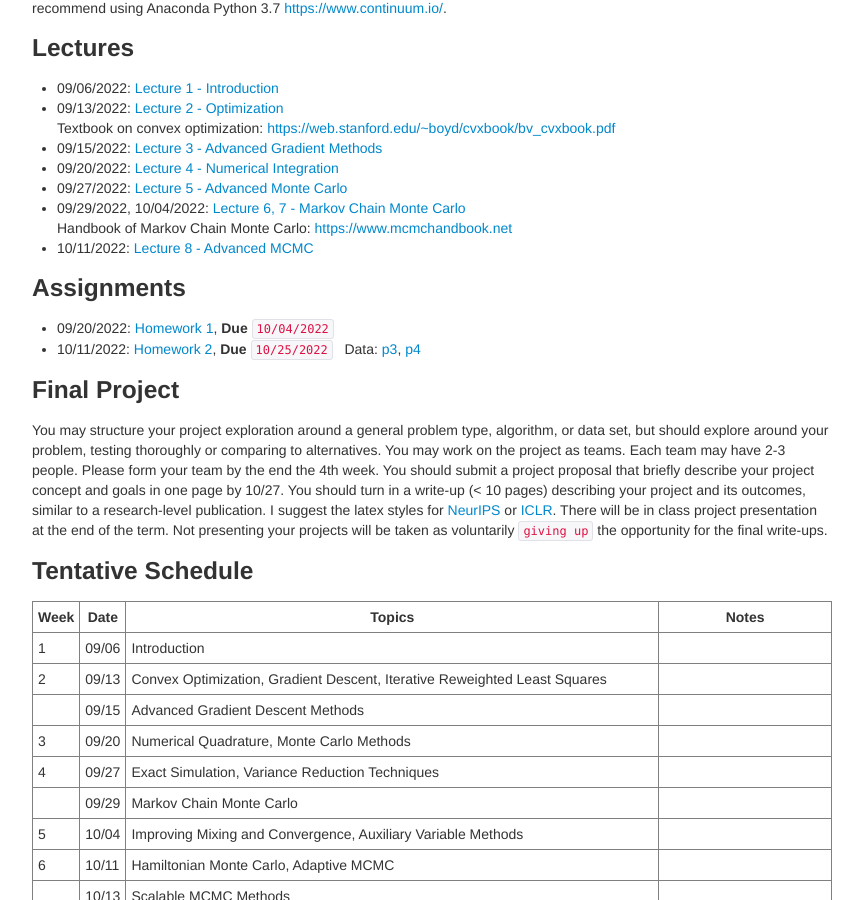
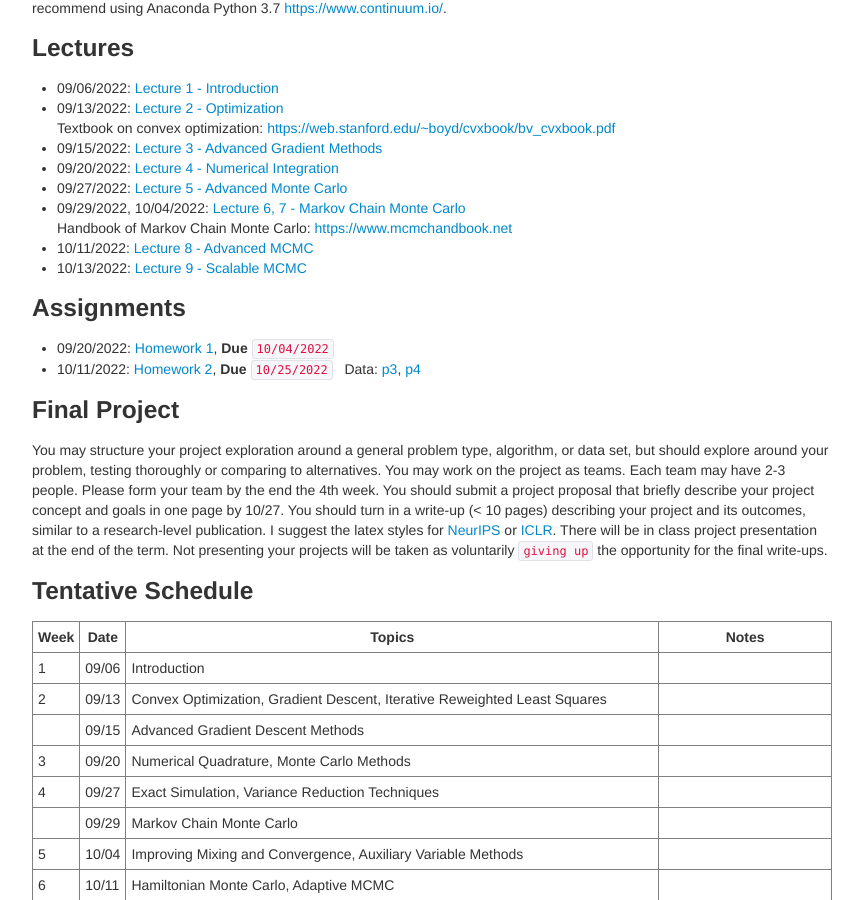
Before and after one commit to zcrabbit/zcrabbit.github.io, a Jekyll site: the page built from courses/smcm-f22.md, in a window 1280 px wide and 900 px high, scrolled down 1065 px. Shown: the whole window, without its empty margins (208-1071 px from the left). Built offline with Jekyll 4.4.1, drawn with Linux system fonts in a browser that asks for light colours.

Commit message:
lecture 9 out

```diff
--- a/courses/smcm-f22.md
+++ b/courses/smcm-f22.md
@@ -46,6 +46,7 @@
 - 09/29/2022, 10/04/2022: [Lecture 6, 7 - Markov Chain Monte Carlo]({{sites.baseurl}}/static/slides/smcm_fall22/lec0607.pdf)
   Handbook of Markov Chain Monte Carlo: <https://www.mcmchandbook.net>
 - 10/11/2022: [Lecture 8 - Advanced MCMC]({{sites.baseurl}}/static/slides/smcm_fall22/lec08.pdf)
+- 10/13/2022: [Lecture 9 - Scalable MCMC]({{sites.baseurl}}/static/slides/smcm_fall22/lec09.pdf)
 
 ### Assignments
 - 09/20/2022: [Homework 1]({{sites.baseurl}}/static/slides/smcm_fall22/hw01.pdf), **Due** `10/04/2022`
```
Also changed, not shown: 3 other files.
